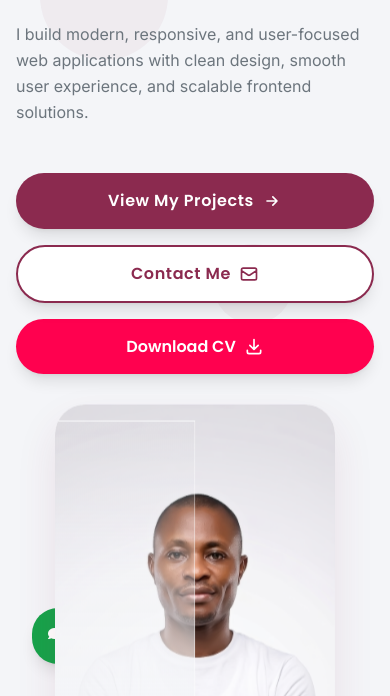
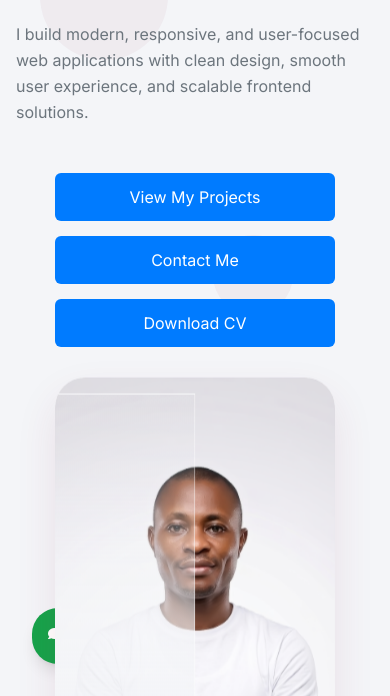
Before and after one commit to rocklinks4u/Portfolio-roc, a plain HTML site: page index.html in a window 390 px wide. Shown: the part 148-844 px from the top of the page. Drawn offline with nearby package versions, Linux system fonts and the light colour scheme.

Commit message:
fix hero button mobile layout

```diff
--- a/index.html
+++ b/index.html
@@ -87,24 +87,11 @@
                     </div>
 
                     <!-- Buttons -->
-                    <div class="flex flex-col sm:flex-row gap-4 md:gap-6" data-aos="fade-up" data-aos-delay="300">
-                        <!-- View My Projects Button -->
-                        <a href="#projects" class="hero-btn-primary inline-flex items-center justify-center px-8 py-4 font-semibold rounded-full transition-all duration-300 shadow-lg hover:shadow-xl" style="background-color: #8B2A4F; color: white; font-family: 'Poppins', sans-serif;">
-                            View My Projects
-                            <svg class="ml-2 w-5 h-5" fill="none" stroke="currentColor" viewBox="0 0 24 24" xmlns="http://www.w3.org/2000/svg"><path stroke-linecap="round" stroke-linejoin="round" stroke-width="2" d="M13 7l5 5m0 0l-5 5m5-5H6"></path></svg>
-                        </a>
-
-                        <!-- Contact Me Button -->
-                        <a href="#contact" class="hero-btn-secondary inline-flex items-center justify-center px-8 py-4 font-semibold rounded-full transition-all duration-300 shadow-lg hover:shadow-xl border-2" style="border-color: #8B2A4F; color: #8B2A4F; background-color: white; font-family: 'Poppins', sans-serif;">
-                            Contact Me
-                            <svg class="ml-2 w-5 h-5" fill="none" stroke="currentColor" viewBox="0 0 24 24" xmlns="http://www.w3.org/2000/svg"><path stroke-linecap="round" stroke-linejoin="round" stroke-width="2" d="M3 8l7.89 5.26a2 2 0 002.22 0L21 8M5 19h14a2 2 0 002-2V7a2 2 0 00-2-2H5a2 2 0 00-2 2v10a2 2 0 002 2z"></path></svg>
-                        </a>
-                        <!-- Download CV Button -->
-                        <a href="cv.pdf" download="cv.pdf" class="hero-btn-download inline-flex items-center justify-center px-8 py-4 font-semibold rounded-full transition-all duration-300 shadow-lg hover:shadow-xl" style="font-family: 'Poppins', sans-serif;">
-                            Download CV
-                            <svg class="ml-2 w-5 h-5" fill="none" stroke="currentColor" viewBox="0 0 24 24" xmlns="http://www.w3.org/2000/svg"><path stroke-linecap="round" stroke-linejoin="round" stroke-width="2" d="M4 16v2a2 2 0 002 2h12a2 2 0 002-2v-2M7 10l5 5 5-5M12 15V3"></path></svg>
-                        </a>
-                    </div>
+                    <div class="hero-buttons">
+  <a href="#projects" class="btn">View My Projects</a>
+  <a href="#contact" class="btn">Contact Me</a>
+  <a href="cv.pdf" class="btn">Download CV</a>
+</div>
                 </div>
                 <!-- Image Content -->
                 <div data-aos="fade-up" class="flex justify-center" style="animation: fadeInImage 1s ease-out;">
--- a/styles.css
+++ b/styles.css
@@ -652,3 +652,33 @@ html {
     right: 0;
   }
 }
+
+.hero-buttons {
+  display: flex;
+  gap: 15px;
+  margin-top: 20px;
+}
+
+.hero-buttons .btn {
+  padding: 12px 20px;
+  background: #007bff;
+  color: white;
+  text-decoration: none;
+  border-radius: 6px;
+  font-size: 16px;
+  text-align: center;
+}
+
+.hero-buttons .btn:hover {
+  background: #0056b3;
+}
+
+@media screen and (max-width: 768px) {
+  .hero-buttons {
+    flex-direction: column;
+  }
+
+  .hero-buttons .btn {
+    width: 100%;
+  }
+}
```
